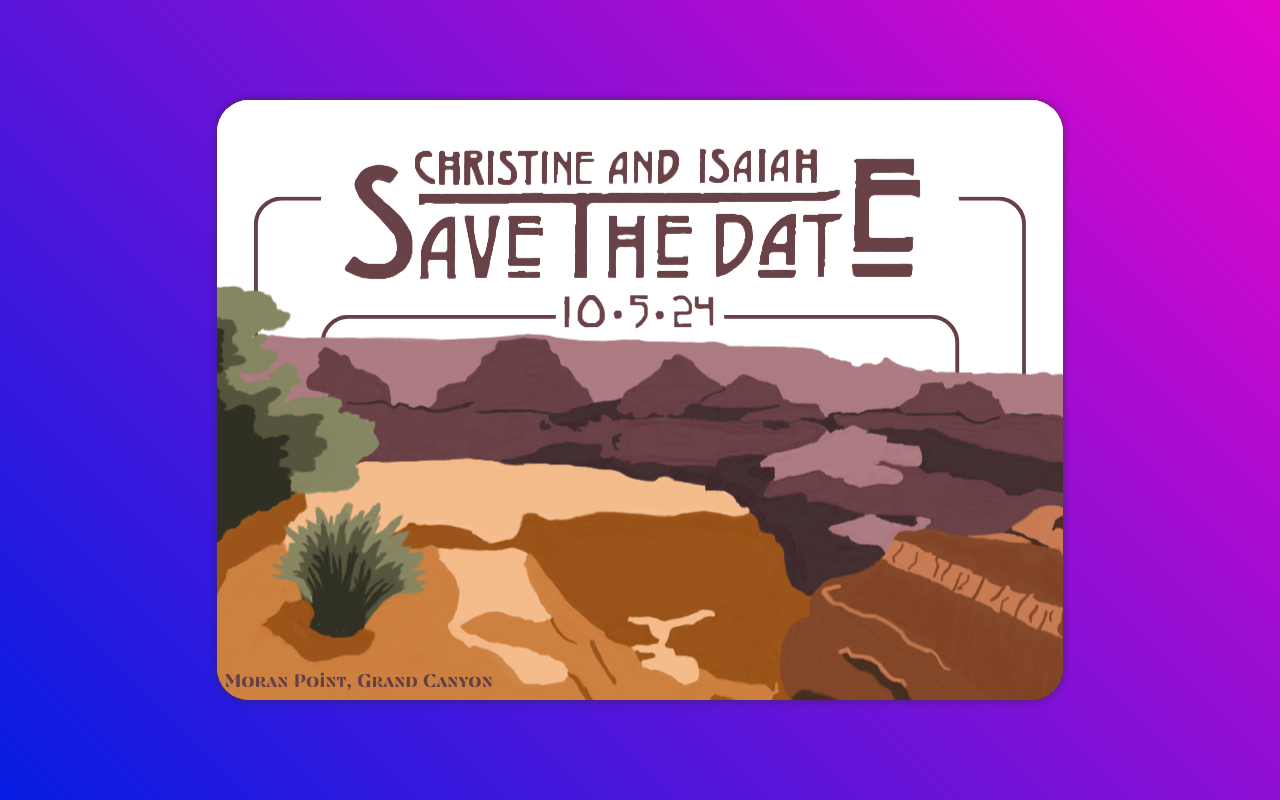
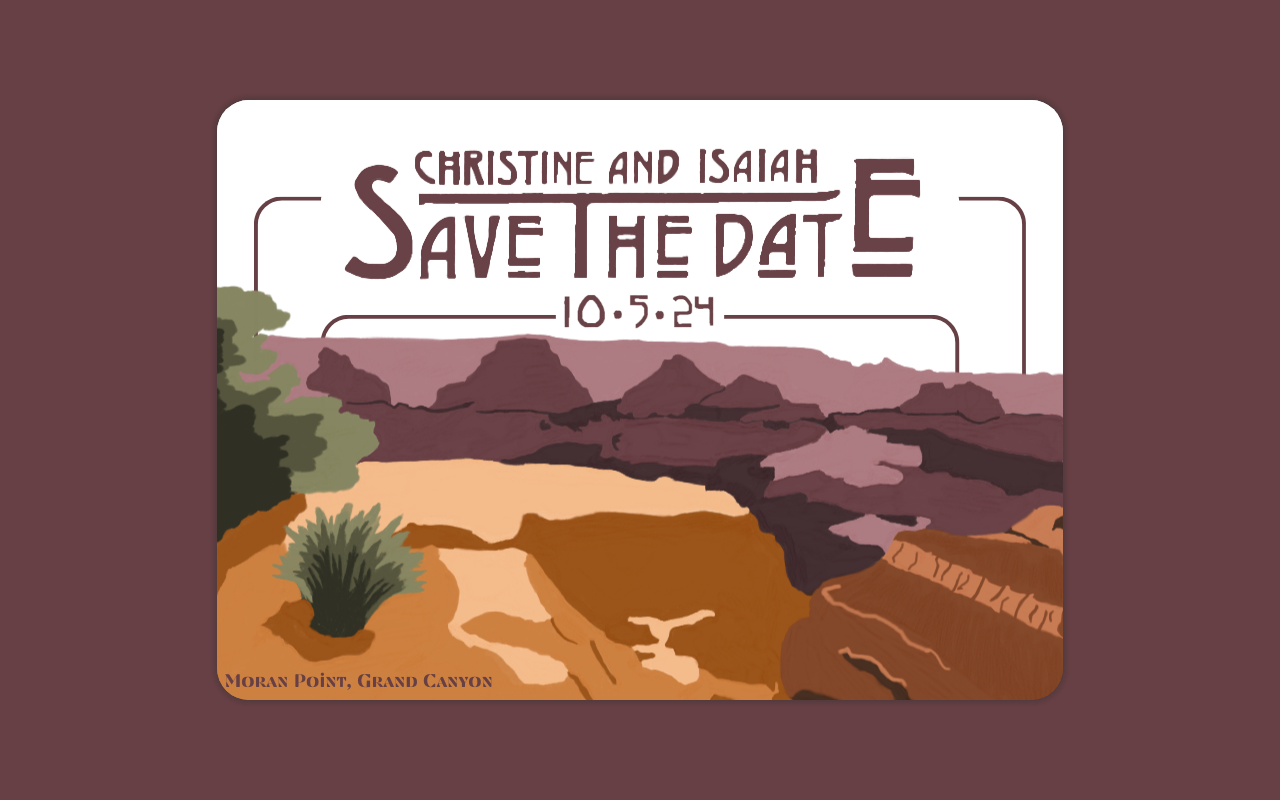
Before and after one commit to smithij5595/wedding-site, a plain HTML site: page index.html in a window 1280 px wide. Drawn offline with Linux system fonts and the light colour scheme.

Commit message:
this is dumb

```diff
--- a/styles.css
+++ b/styles.css
@@ -7,7 +7,7 @@
 body {
   height: 100vh;
   overflow: hidden;
-  background: linear-gradient(45deg, #061de3, #e306ca);
+  background-color: #674045;
   font-family: Helvetica, sans-serif;
   color: rgb(211, 211, 211);
   display: flex;
```
